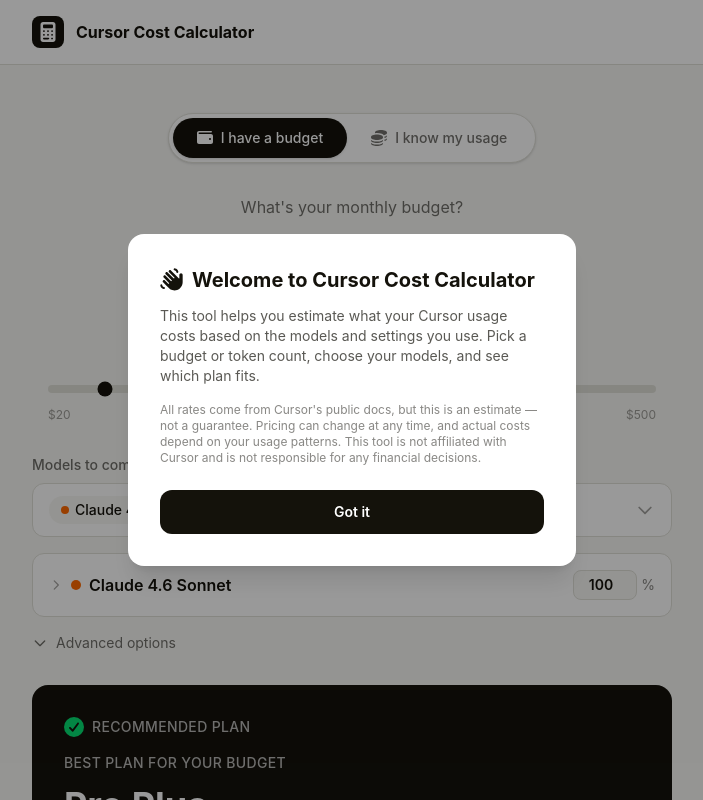
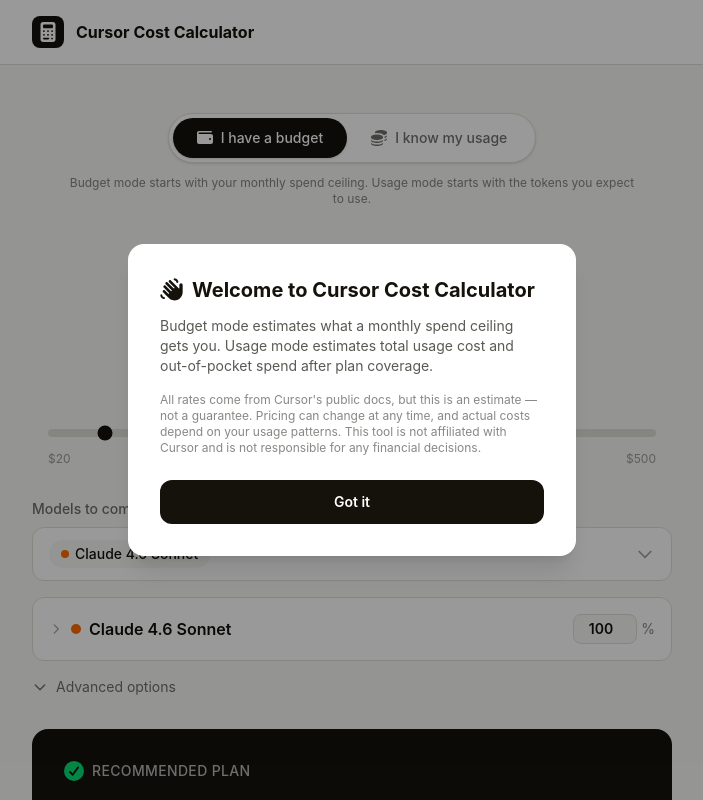
Before and after one commit to kingdomseed/cursor-calculator, a React (Vite) app: page / in a window 1280 px wide. Shown: the top 800 px of the page, without its empty margins (288-991 px from the left). Built offline with nearby package versions, Linux system fonts and the light colour scheme.

Commit message:
docs: align calculator copy with clarified pricing semantics

```diff
--- a/src/components/BudgetInput.tsx
+++ b/src/components/BudgetInput.tsx
@@ -1,7 +1,7 @@
 export function BudgetInput({ value, onChange }: { value: number; onChange: (v: number) => void }) {
   return (
     <div className="text-center">
-      <p className="text-[#14120b]/60 mb-4">What's your monthly budget?</p>
+      <p className="text-[#14120b]/60 mb-4">What&apos;s the most you want to spend per month?</p>
       <div className="inline-flex items-baseline gap-1">
         <span className="text-2xl font-medium text-[#14120b]/40">$</span>
         <input
--- a/src/components/ModeToggle.tsx
+++ b/src/components/ModeToggle.tsx
@@ -3,6 +3,7 @@ import { WalletIcon, CoinsIcon } from './Icons';
 
 export function ModeToggle({ mode, onChange }: { mode: Mode; onChange: (m: Mode) => void }) {
   return (
+    <div className="text-center">
       <div className="flex justify-center">
         <div className="inline-flex bg-white rounded-full p-1 shadow-sm border border-[#e0e0d8]">
           <button
@@ -29,5 +30,9 @@ export function ModeToggle({ mode, onChange }: { mode: Mode; onChange: (m: Mode)
           </button>
         </div>
       </div>
+      <p className="mx-auto mt-3 max-w-xl text-xs text-[#14120b]/50">
+        Budget mode starts with your monthly spend ceiling. Usage mode starts with the tokens you expect to use.
+      </p>
+    </div>
   );
 }
--- a/src/components/TokenInput.tsx
+++ b/src/components/TokenInput.tsx
@@ -1,7 +1,7 @@
 export function TokenInput({ value, onChange }: { value: number; onChange: (v: number) => void }) {
   return (
     <div className="text-center">
-      <p className="text-[#14120b]/60 mb-4">How many tokens per month?</p>
+      <p className="text-[#14120b]/60 mb-4">How many tokens will you use this month?</p>
       <div className="inline-flex items-baseline gap-2">
         <input
           type="text"
--- a/src/components/WelcomeModal.tsx
+++ b/src/components/WelcomeModal.tsx
@@ -27,7 +27,7 @@ export function WelcomeModal() {
           <h2 className="text-xl font-bold">Welcome to Cursor Cost Calculator</h2>
         </div>
         <p className="text-sm text-[#14120b]/70 mb-4">
-          This tool helps you estimate what your Cursor usage costs based on the models and settings you use. Pick a budget or token count, choose your models, and see which plan fits.
+          Budget mode estimates what a monthly spend ceiling gets you. Usage mode estimates total usage cost and out-of-pocket spend after plan coverage.
         </p>
         <p className="text-xs text-[#14120b]/50 mb-6">
           All rates come from Cursor's public docs, but this is an estimate — not a guarantee. Pricing can change at any time, and actual costs depend on your usage patterns. This tool is not affiliated with Cursor and is not responsible for any financial decisions.
```
Also changed, not shown: 1 other file (tests, documents, lock files or other folders). Lines whose indentation alone changed are shown as unchanged.
